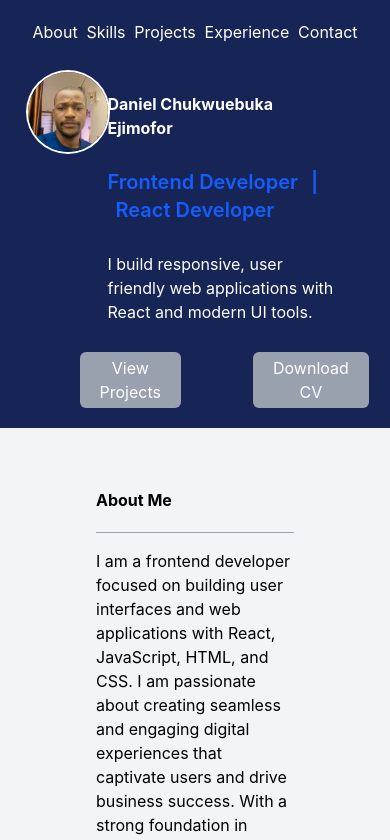
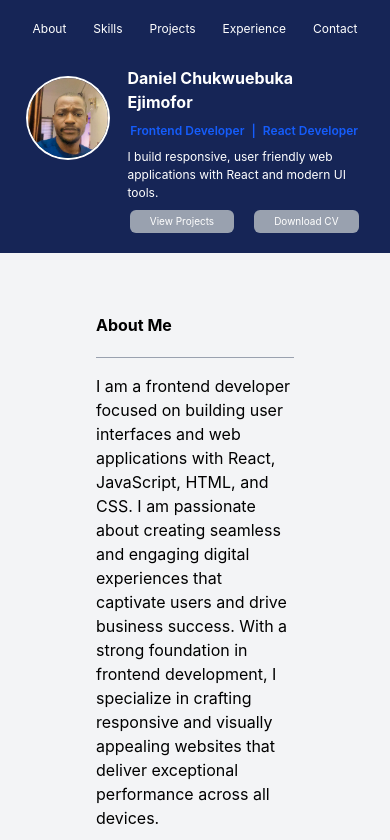
Before and after one commit to DanielApple05/daniels-port-folio, a React (Vite) app: page / in a window 390 px wide. Shown: the top 840 px of the page. Built offline with nearby package versions, Linux system fonts and the light colour scheme.

Commit message:
responsive ui

```diff
--- a/src/components/header-components/hero.jsx
+++ b/src/components/header-components/hero.jsx
@@ -8,7 +8,7 @@
     <>
       <div>
         <div className='bg-blue-950 text-white xl:py-10 py-5 w-full'>
-          <div className='flex justify-between xl:w-5/12 w-10/12 place-self-center'>
+          <div className='flex justify-between xl:w-5/12 w-10/12 place-self-center xl:text-[16px] text-[12px]'>
             {Tabs.map((tab) => (
               tab.isSection ? (
                 <a
@@ -29,22 +29,22 @@
               )
             ))}
           </div>
-          <div className='flex w-12/12 xl:px-20 px-5 xl:mt-10 mt-5 xl:pt-5 pt-2 '>
-            <div className=' xl:w-4/12 w-3/12 justify-end flex'>
+          <div className='flex w-12/12 xl:px-20 px-5 xl:mt-10 mt-3 xl:pt-5 pt-2 xl:space-x-0 space-x-5 '>
+            <div className=' xl:w-4/12 w-3/12 justify-end flex xl:pt-0 pt-5'>
               <img src="/images/myIcon.jpeg" alt="My Icon" className='xl:w-60 w-20 xl:h-60 h-20 rounded-full object-cover xl:ring-5 ring-2 ' />
             </div>
-            <div className='flex flex-col place-items-center space-y-7 xl:w-7/12 w-8/12 pt-5'>
+            <div className='flex flex-col place-items-center xl:space-y-7 space-y-2 xl:w-7/12 w-8/12 xl:pt-5 pt-2'>
               <h1 className='xl:text-3xl text-m font-bold'>
                 Daniel Chukwuebuka Ejimofor
               </h1>
-              <h3 className='text-xl font-semibold text-blue-600'>
-                <span className='mr-2'>Frontend Developer</span> | <span className='ml-2'> React Developer</span>
+              <h3 className=' xl:text-xl text-[12px] font-semibold text-blue-600'>
+                <span className=' xl:mr-2 mr-1'>Frontend Developer</span> | <span className='xl:ml-2 ml-1'> React Developer</span>
               </h3>
-              <p>
+              <p className='xl:text-[16px] text-[12px]'>
                 I build responsive, user friendly web applications with React and modern UI tools.
               </p>
-              <div className='flex space-x-18'>
-                {About.map((item) => (<button key={item.id} className='cursor-pointer bg-gray-400 hover:bg-blue-600 rounded-md px-5 py-1 hover:ring-1' onClick={() => window.open(item.link, '_blank', 'noopener,noreferrer')}>
+              <div className='flex xl:space-x-18 space-x-5'>
+                {About.map((item) => (<button key={item.id} className='cursor-pointer bg-gray-400 hover:bg-blue-600 rounded-md px-5 py-1 hover:ring-1 xl:text-[16px] text-[10px]' onClick={() => window.open(item.link, '_blank', 'noopener,noreferrer')}>
                   {item.name}
                 </button>))}
               </div>
```
